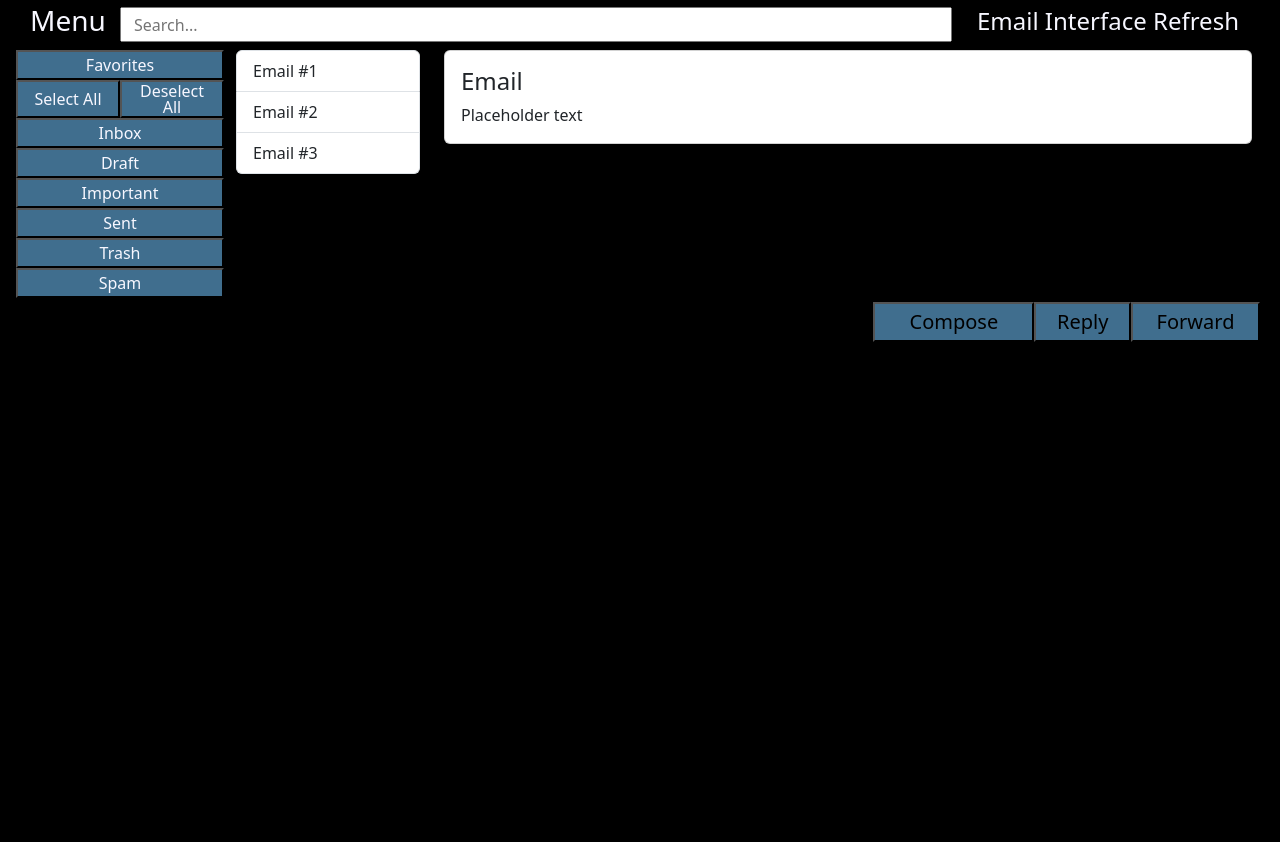
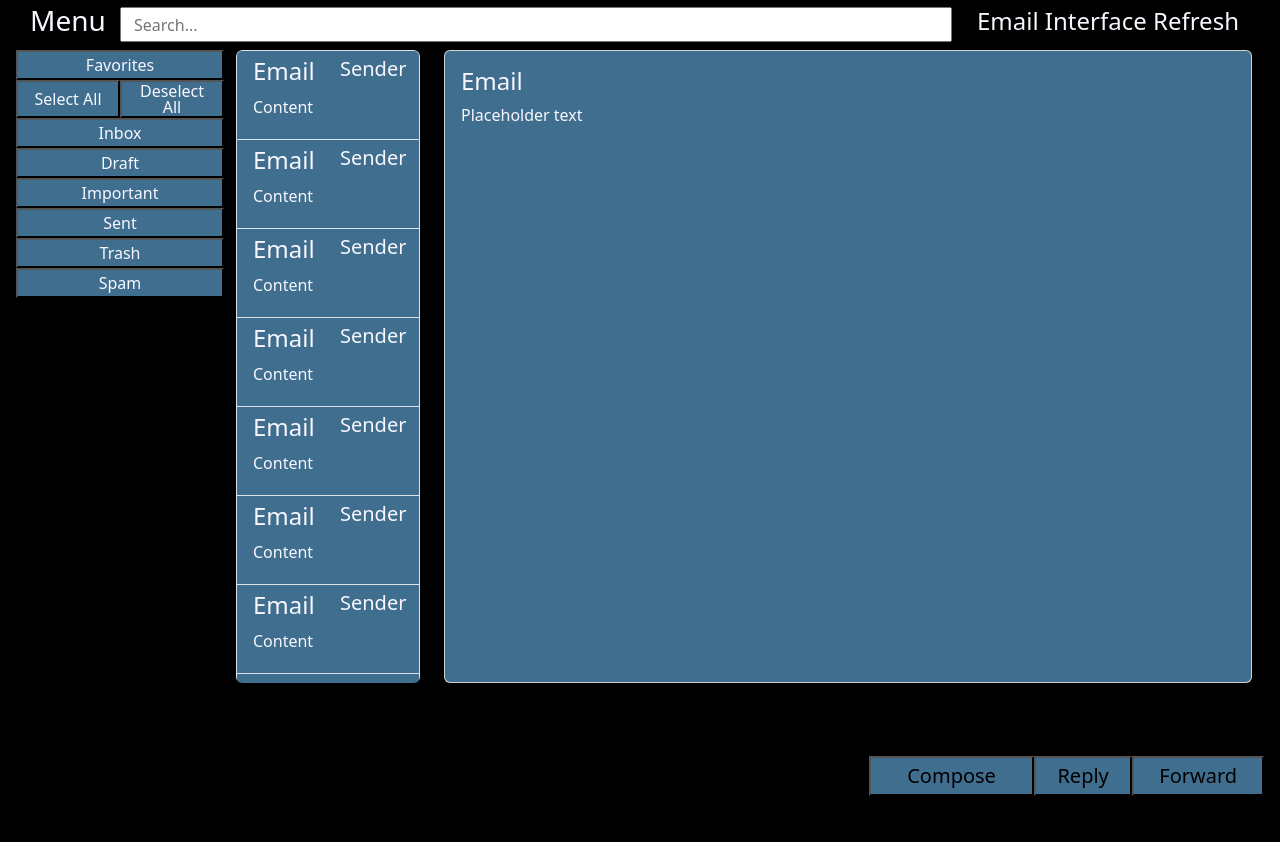
Before and after one commit to CMBVT2023/bootstrap-email-refresh-miranda, a plain HTML site: page index.html in a window 1280 px wide. Before the commit the page ends 800 px from the top, so only its background shows below. Drawn offline with nearby package versions, Linux system fonts and the light colour scheme.

Commit message:
Edited the main size of the email containers and finalized most of the colors.

```diff
--- a/index.html
+++ b/index.html
@@ -87,9 +87,18 @@
 
             </div>
 
+            <!-- Compose, Reply, and Forward Buttons -->
+            <div class="row m-1 justify-content-center justify-content-md-end position-absolute bottom-0 end-0 container-fluid z-1">
+                <div class="col-12 col-md-6 col-xl-4 row">
+                    <button class="col-5 fs-5 main-button-design">Compose</button>
+                    <button class="col-3 fs-5 main-button-design">Reply</button>
+                    <button class="col-4 fs-5 main-button-design">Forward</button>
+                </div>
+            </div>
+
             <!-- Main Email Container -->
-            <div class="row m-1">
-                <div class="col-2 d-none d-xl-block container-fluid">
+            <div class="row m-1 h-100">
+                <div class="col-2 d-none d-xl-block h-100 container-fluid">
                     <div class="row">
                         <button class="col-12 secondary-button-design">Favorites</button>
                         <button class="col-6 secondary-button-design">Select All</button>
@@ -106,24 +115,96 @@
                     </div>
                 </div>
 
-                <div class="col-12 col-md-4 col-xl-2">
+                <div class="col-12 col-md-4 col-xl-2 h-100">
                     <!-- Hover added -->
-                    <div class="list-group">
-                        <a href="#" class="list-group-item list-group-item-action"
-                            >Email #1</a
-                        >
-                        <a href="#" class="list-group-item list-group-item-action"
-                            >Email #2</a
-                        >
-                        <a href="#" class="list-group-item list-group-item-action"
-                            >Email #3</a
-                        >
+                    <div class="list-group" id="email-list">
+                        <a href="#" class="list-group-item list-group-item-action lh-1 container-fluid main-colors">
+                            <div class="row">
+                                <p class="fs-4 col-6">Email</p>
+                                <p class="fs-5 col-6 text-center">Sender</p>
+                            </div>
+                            <div class="row">
+                                <p class="col-12">Content</p>
+                            </div>
+                        </a>
+                        <a href="#" class="list-group-item list-group-item-action lh-1 container-fluid main-colors">
+                            <div class="row">
+                                <p class="fs-4 col-6">Email</p>
+                                <p class="fs-5 col-6 text-center">Sender</p>
+                            </div>
+                            <div class="row">
+                                <p class="col-12">Content</p>
+                            </div>
+                        </a>
+                        <a href="#" class="list-group-item list-group-item-action lh-1 container-fluid main-colors">
+                            <div class="row">
+                                <p class="fs-4 col-6">Email</p>
+                                <p class="fs-5 col-6 text-center">Sender</p>
+                            </div>
+                            <div class="row">
+                                <p class="col-12">Content</p>
+                            </div>
+                        </a>
+                        <a href="#" class="list-group-item list-group-item-action lh-1 container-fluid main-colors">
+                            <div class="row">
+                                <p class="fs-4 col-6">Email</p>
+                                <p class="fs-5 col-6 text-center">Sender</p>
+                            </div>
+                            <div class="row">
+                                <p class="col-12">Content</p>
+                            </div>
+                        </a>
+                        <a href="#" class="list-group-item list-group-item-action lh-1 container-fluid main-colors">
+                            <div class="row">
+                                <p class="fs-4 col-6">Email</p>
+                                <p class="fs-5 col-6 text-center">Sender</p>
+                            </div>
+                            <div class="row">
+                                <p class="col-12">Content</p>
+                            </div>
+                        </a>
+                        <a href="#" class="list-group-item list-group-item-action lh-1 container-fluid main-colors">
+                            <div class="row">
+                                <p class="fs-4 col-6">Email</p>
+                                <p class="fs-5 col-6 text-center">Sender</p>
+                            </div>
+                            <div class="row">
+                                <p class="col-12">Content</p>
+                            </div>
+                        </a>
+                        <a href="#" class="list-group-item list-group-item-action lh-1 container-fluid main-colors">
+                            <div class="row">
+                                <p class="fs-4 col-6">Email</p>
+                                <p class="fs-5 col-6 text-center">Sender</p>
+                            </div>
+                            <div class="row">
+                                <p class="col-12">Content</p>
+                            </div>
+                        </a>
+                        <a href="#" class="list-group-item list-group-item-action lh-1 container-fluid main-colors">
+                            <div class="row">
+                                <p class="fs-4 col-6">Email</p>
+                                <p class="fs-5 col-6 text-center">Sender</p>
+                            </div>
+                            <div class="row">
+                                <p class="col-12">Content</p>
+                            </div>
+                        </a>
+                        <a href="#" class="list-group-item list-group-item-action lh-1 container-fluid main-colors">
+                            <div class="row">
+                                <p class="fs-4 col-6">Email</p>
+                                <p class="fs-5 col-6 text-center">Sender</p>
+                            </div>
+                            <div class="row">
+                                <p class="col-12">Content</p>
+                            </div>
+                        </a>
                     </div>
                 </div>
 
-                <div class="col-8 d-none d-md-block">
-                    <div class="card">
-                        <div class="card-body">
+                <div class="col-8 d-none d-md-block h-100">
+                    <div class="card" id="email-display">
+                        <div class="card-body main-colors">
                             <h4 class="card-title">Email</h4>
                             <p class="card-text">Placeholder text</p>
                         </div>
@@ -132,14 +213,6 @@
                 </div>
             </div>
 
-            <!-- Compose, Reply, and Forward Buttons -->
-            <div class="row m-1 justify-content-center justify-content-md-end container-fluid">
-                <div class="col-12 col-md-6 col-xl-4 row">
-                    <button class="col-5 fs-5 main-button-design">Compose</button>
-                    <button class="col-3 fs-5 main-button-design">Reply</button>
-                    <button class="col-4 fs-5 main-button-design">Forward</button>
-                </div>
-            </div>
         </div>
 
         <script
--- a/style.css
+++ b/style.css
@@ -4,12 +4,16 @@ html {
     overflow: hidden;
 
     min-width: 370px;
-    min-height: 670px;
+    min-height: 370px;
 }
 
 body {
     background-color: #000000;
     color: #F7F7FF;
+}
+
+#main-container {
+    height: 99vh;
 }
 
 .main-button-design {
@@ -23,6 +27,21 @@ body {
     color: #F7F7FF;
 }
 
+.main-colors {
+    background-color: #406E8E;
+    color: #F7F7FF;
+}
+
 #search-box {
     height: 35px;
 }
+
+#email-display, #email-list{
+    height: 80%;
+    min-height: 250px;
+    overflow-y: auto;
+}
+
+#email-list {
+    scrollbar-color: #406E8E #F7F7FF;
+}
```
